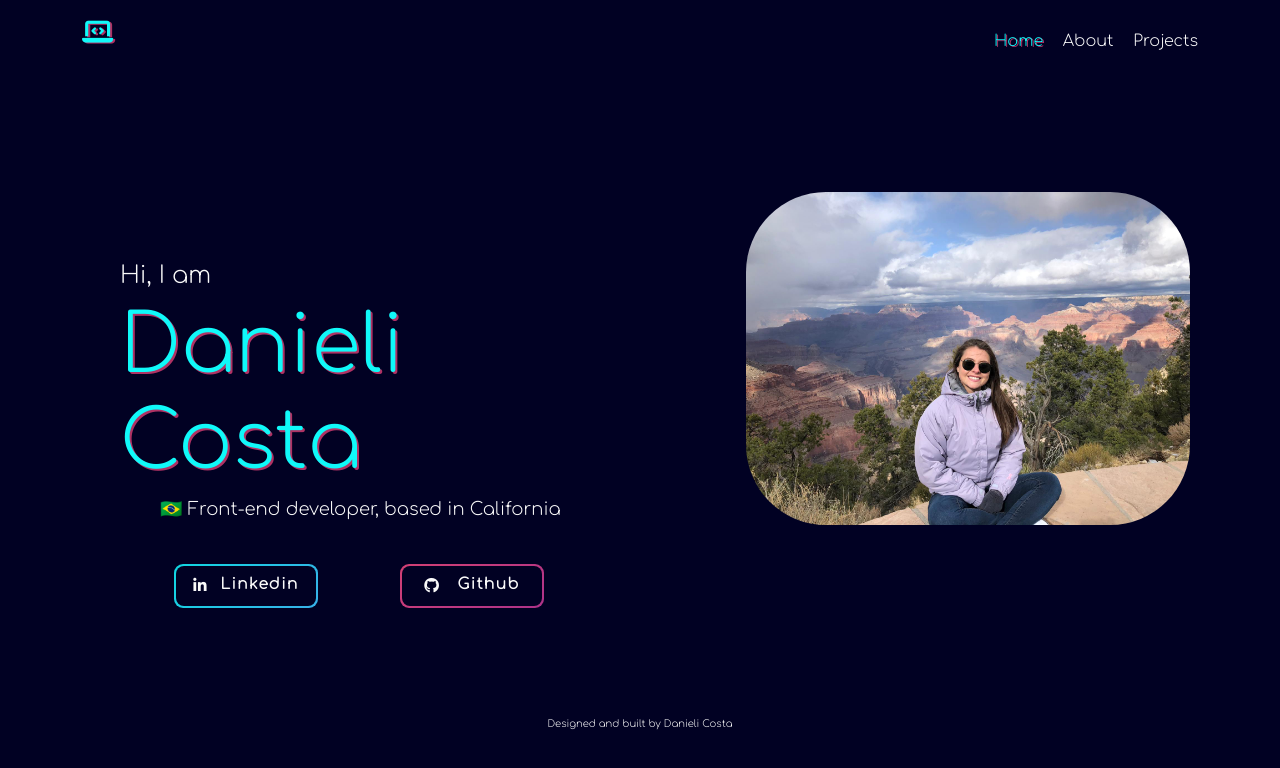
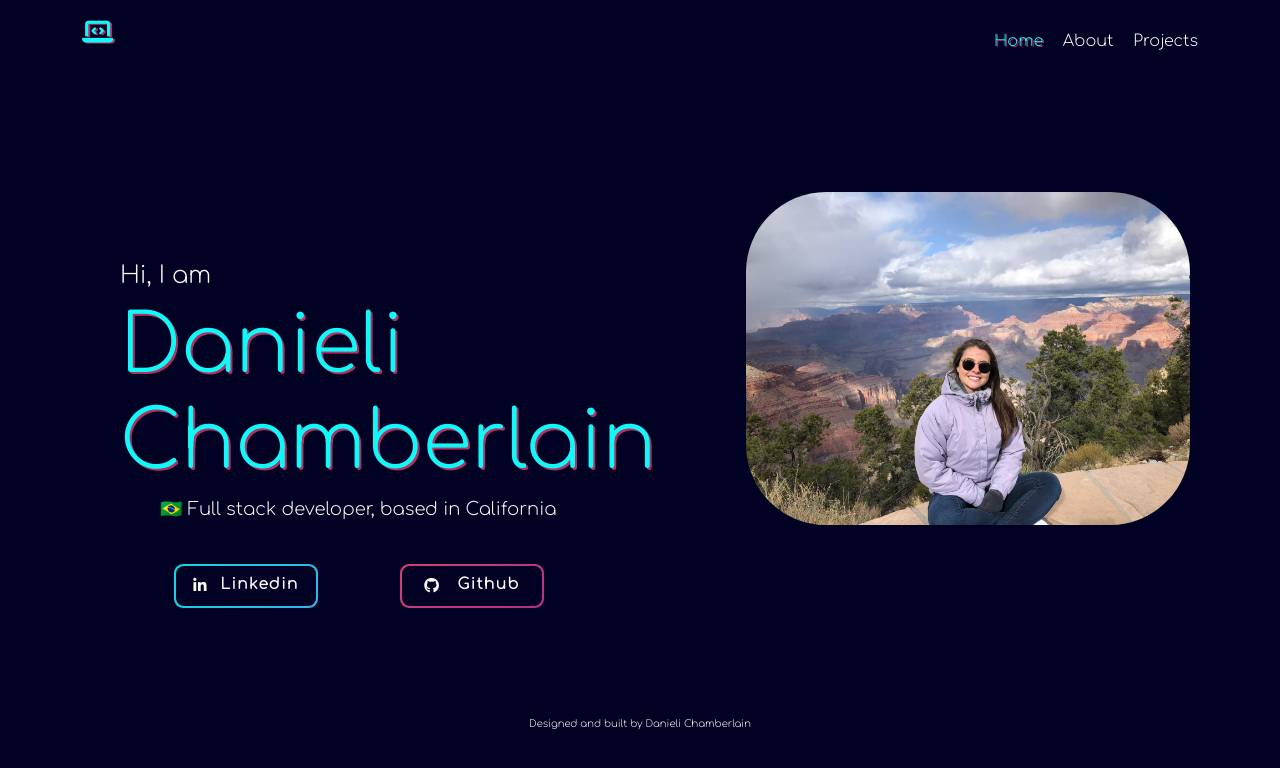
Before and after one commit to Danieli-Costa/Portfolio, a plain HTML site: page index.html in a window 1280 px wide. Drawn offline with nearby package versions, Linux system fonts and the light colour scheme.

Commit message:
Update some information

```diff
--- a/index.html
+++ b/index.html
@@ -4,7 +4,7 @@
     <meta charset="UTF-8" />
     <meta
       name="description"
-      content="Portifolio to show my experience as front-end developer"
+      content="Portifolio to show my experience as a full stack developer"
     />
     <meta http-equiv="X-UA-Compatible" content="IE=edge" />
     <meta name="viewport" content="width=device-width, initial-scale=1.0" />
@@ -32,9 +32,10 @@
       rel="stylesheet"
     />
     <link rel="stylesheet" href="/css/style.css" />
-    <title>Front-end developer - Danieli Costa</title>
+    <title>Full stack developer - Danieli Chamberlain</title>
   </head>
   <body>
+    <div id="root"></div>
     <div class="container">
       <nav class="d-flex justify-content-between">
         <i class="fa-solid fa-laptop-code logo-small" alt="Coding logo"></i>
@@ -57,9 +58,9 @@
         <div class="col-lg-6">
           <div class="content">
             <h3>Hi, I am</h3>
-            <h1 class="name">Danieli Costa</h1>
+            <h1 class="name">Danieli Chamberlain</h1>
             <h3 class="developer">
-              🇧🇷 Front-end developer, based in California
+              🇧🇷 Full stack developer, based in California
             </h3>
           </div>
           <div class="contact-button">
@@ -91,6 +92,6 @@
         </div>
       </div>
     </div>
-    <footer class="made-by">Designed and built by Danieli Costa</footer>
+    <footer class="made-by">Designed and built by Danieli Chamberlain</footer>
   </body>
 </html>
```
Also changed, not shown: about.html (+2 -2 lines).
